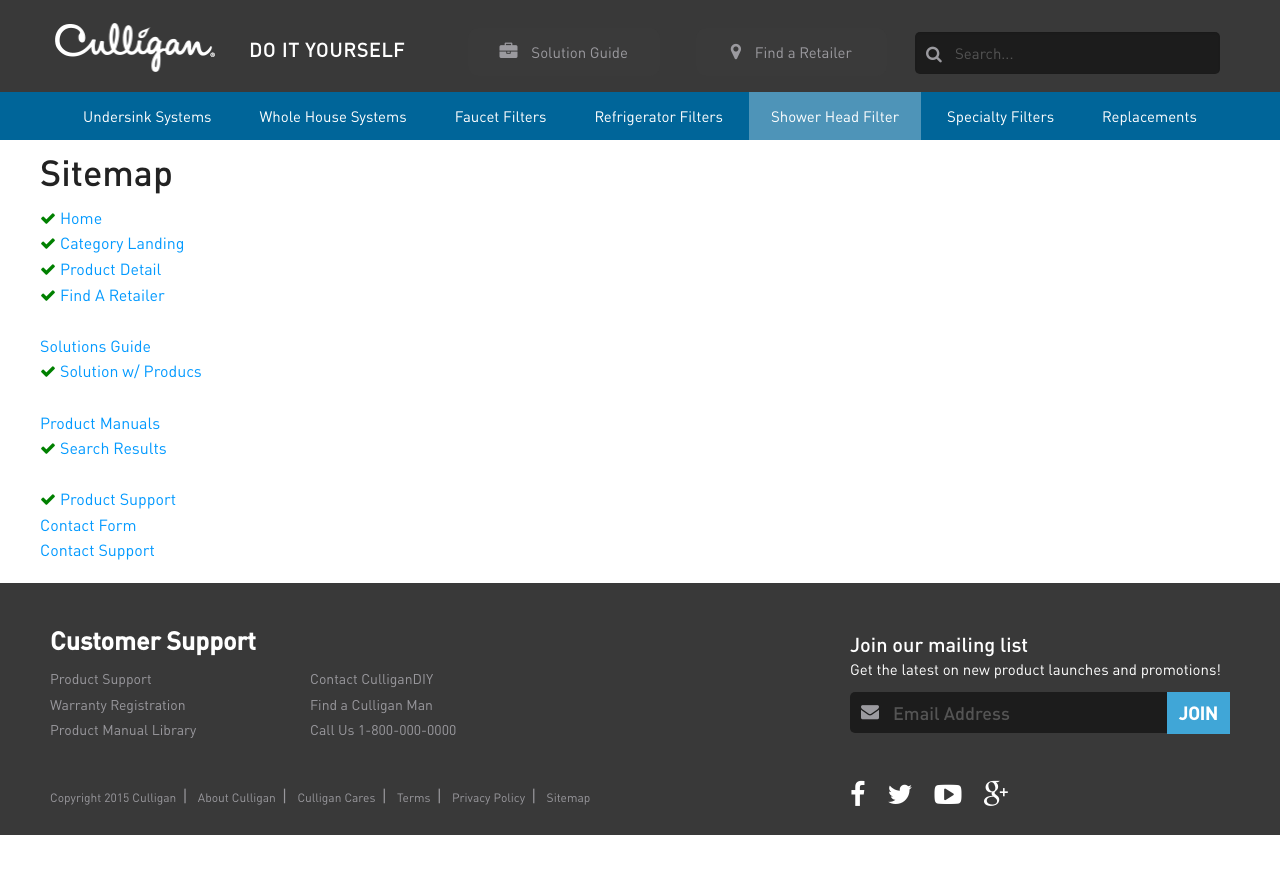
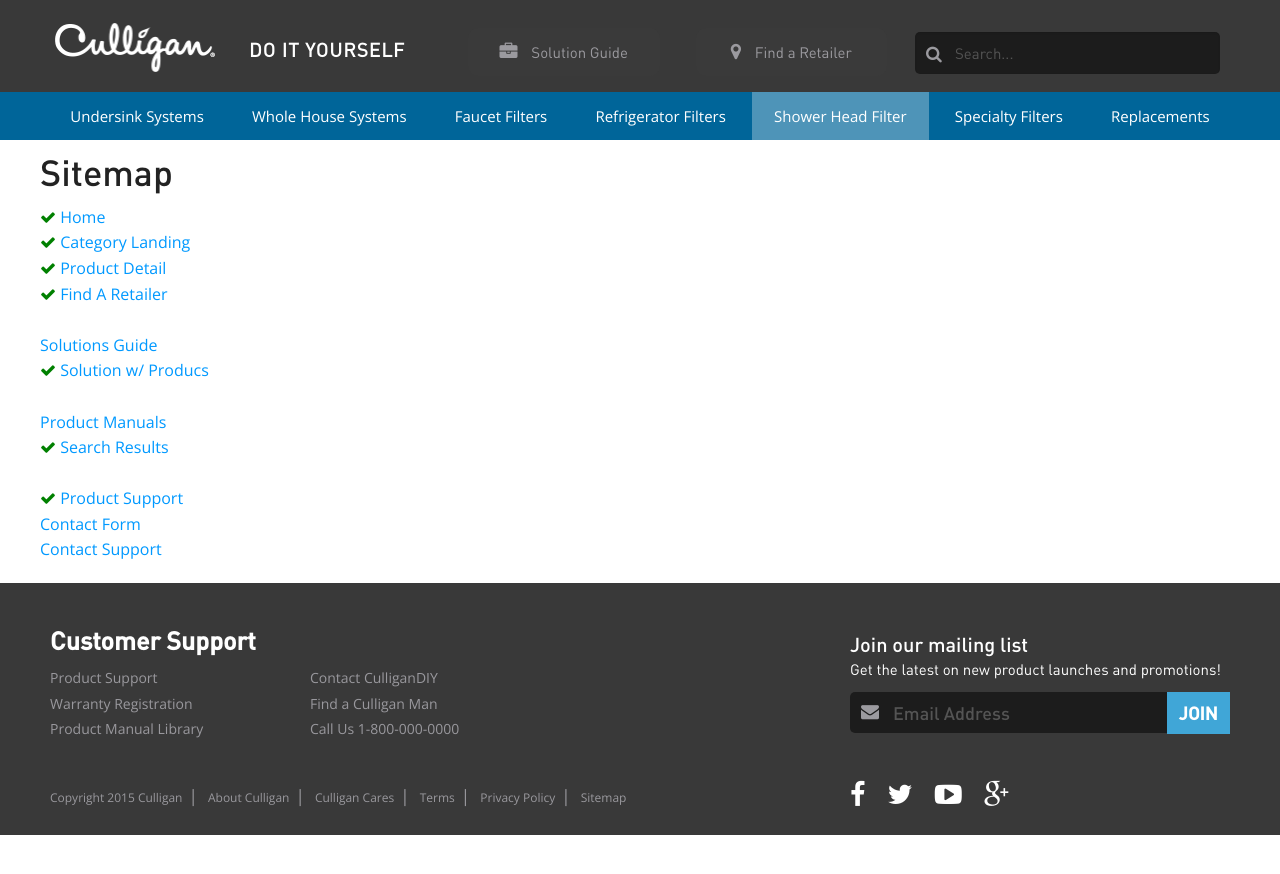
Before and after one commit to zheindel/culligan-diy, a Jekyll site: the page built from _build/index.html, in a window 1280 px wide. Shown: the top 874 px of the page. Built offline with Jekyll 4.4.1, drawn with Linux system fonts in a browser that asks for light colours.

Commit message:
fix #54, fix #55, fix #56

```diff
--- a/_build/_includes/feature-hero.html
+++ b/_build/_includes/feature-hero.html
@@ -6,9 +6,9 @@
 		<div class="hero-headline">
 			Shower Head Filters
 		</div>
-		<div class="hero-content">
+		<p class="hero-content">
 			Lorem ipsum dolor sit amet, consectetur adipisicing elit, sed do eiusmod tempor. Radiis quia rerum madescit neu hominum ignea minantia. Obstabatque egens nubibus conversa aquae onerosior.
-		</div>
+		</p>
 		<div class="row collapse hide-for-small">
 			<div class="small-12 medium-12 large-4 columns">
 				<div class="button white">
--- a/_build/_includes/head.html
+++ b/_build/_includes/head.html
@@ -19,6 +19,7 @@
 	<link href="{{ page.path }}css/slick.css" rel="stylesheet">
 	<!-- The main app css file -->
 	<link href="{{ page.path }}css/app.css" rel="stylesheet">
+	<link rel="stylesheet" type="text/css" href="//fonts.googleapis.com/css?family=Open+Sans" />
 
 	<!-- HTML5 shim and Respond.js IE8 support of HTML5 elements and media queries -->
 	<!--[if lt IE 9]>
--- a/_build/_includes/page-content.html
+++ b/_build/_includes/page-content.html
@@ -1,6 +1,6 @@
 <div class="page-content-include">
 	<div class="row">
 		<h1 class="content-title">What is Culligan DIY</h1>
-		<div class="content-description">Radiis quia rerum madescit neu hominum ignea minantia. Obstabatque egens nubibus conversa aquae onerosior. Sive facientes ligavit: ambitae flamma consistere? Dispositam orbe. Quinta duris origine cinxit mentisque instabilis. Conversa dissaepserat viseret grandia illas dei proxima.</div>
+		<p class="content-description">Radiis quia rerum madescit neu hominum ignea minantia. Obstabatque egens nubibus conversa aquae onerosior. Sive facientes ligavit: ambitae flamma consistere? Dispositam orbe. Quinta duris origine cinxit mentisque instabilis. Conversa dissaepserat viseret grandia illas dei proxima.</p>
 	</div>
 </div>
--- a/_build/_scss/custom/navigation.scss
+++ b/_build/_scss/custom/navigation.scss
@@ -1,8 +1,3 @@
-
-
-
-
-
 .site-navigation{
 	background-color:#1C1C1C;
 	padding-bottom:50px;
--- a/_build/_scss/custom/page_content.scss
+++ b/_build/_scss/custom/page_content.scss
@@ -7,7 +7,6 @@
 		margin-bottom:25px;
 	}
 	.content-description{
-		font-size:17px;
 		line-height:22px;
 	}
 }
--- a/_build/_scss/foundation/_type.scss
+++ b/_build/_scss/foundation/_type.scss
@@ -33,7 +33,7 @@
 $small-font-color: lighten($header-font-color, 30%) !default;
 
 // We use these to style paragraphs
-$paragraph-font-family: inherit !default;
+$paragraph-font-family: Open Sans;
 $paragraph-font-weight: normal !default;
 $paragraph-font-size: 1em !default;
 $paragraph-line-height: 1.6 !default;
```
